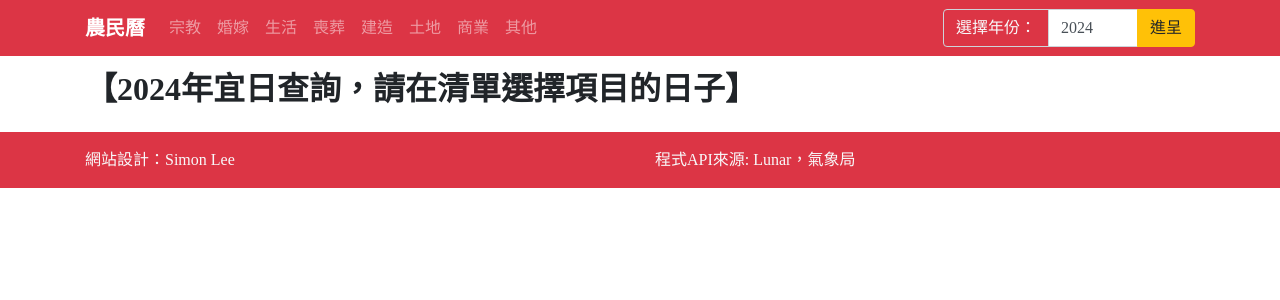
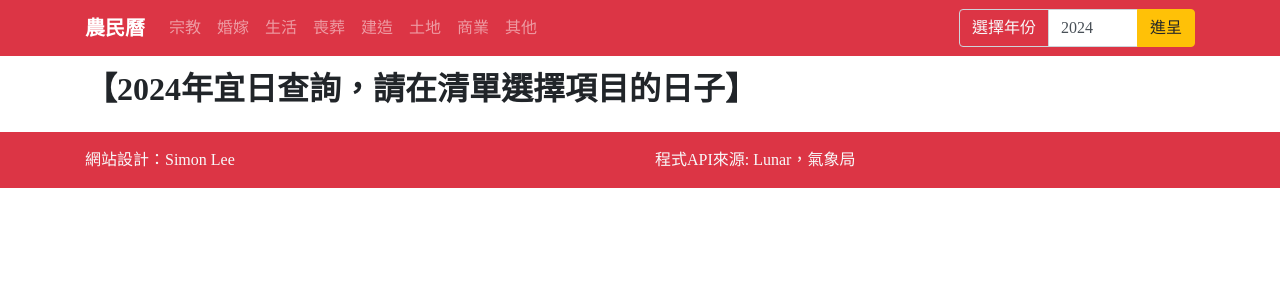
Before and after one commit to simonleetdn/lunar, a PHP site: page /yidate.php in a window 1280 px wide. Shown: the top 300 px of the page. Run offline with PHP 8.4, Linux system fonts and the light colour scheme.

Commit message:
移除冒號

```diff
--- a/lunardate.php
+++ b/lunardate.php
@@ -36,7 +36,7 @@ if (isset($_GET["year-month"]) && !empty($_GET["year-month"])) {
         <form class="form-inline ml-auto" id="year-month-form" method="get" action="lunardate.php">
           <div class="input-group">
             <div class="input-group-prepend">
-              <label class="input-group-text bg-danger text-light" for="year-month">選擇月份：</label>
+              <label class="input-group-text bg-danger text-light" for="year-month">選擇月份</label>
             </div>
             <input type="month" id="year-month" name="year-month" value="<?php echo $year . '-' . $month; ?>" class="form-control">
             <div class="input-group-append">
--- a/yidate.php
+++ b/yidate.php
@@ -68,7 +68,7 @@ $menuItems = [
 <form class="form-inline ml-auto" id="year-form" method="get">
     <div class="input-group">
         <div class="input-group-prepend">
-            <label class="input-group-text bg-danger text-light" for="year">選擇年份：</label>
+            <label class="input-group-text bg-danger text-light" for="year">選擇年份</label>
         </div>
         <input type="number" id="year" name="year" value="<?php echo $year; ?>" class="form-control" style="width: 90px;">
         <div class="input-group-append">
```
